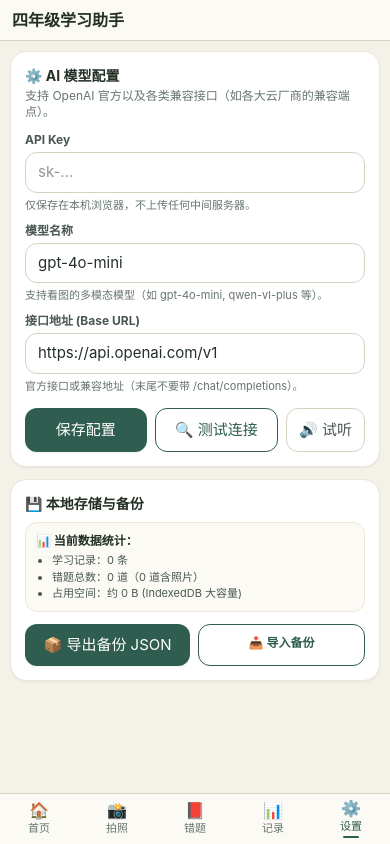
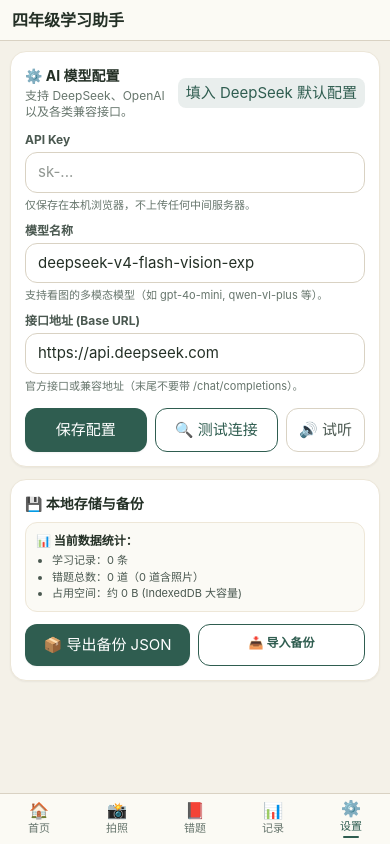
Before and after one commit to zonglinxie-cyber/nuer-xuexi, a React (Vite) app: page /settings in a window 390 px wide. Built offline with nearby package versions, Linux system fonts and the light colour scheme.

Commit message:
feat: 修改应用名称为数学助手，默认配置改为DeepSeek视觉模型

```diff
--- a/index.html
+++ b/index.html
@@ -6,8 +6,8 @@
     <meta name="theme-color" content="#fbfaf5" />
     <meta name="mobile-web-app-capable" content="yes" />
     <meta name="apple-mobile-web-app-capable" content="yes" />
-    <meta name="apple-mobile-web-app-title" content="学习助手" />
-    <title>四年级学习助手</title>
+    <meta name="apple-mobile-web-app-title" content="数学助手" />
+    <title>数学助手</title>
   </head>
   <body>
     <div id="root"></div>
--- a/src/pages/SettingsPage.tsx
+++ b/src/pages/SettingsPage.tsx
@@ -119,10 +119,21 @@ export default function SettingsPage() {
       <NoticeBanner notice={notice} />
 
       <section className="rounded-2xl bg-white p-3.5 sm:p-5 shadow-xs border border-[#ece6d8]">
-        <h2 className="text-sm sm:text-base font-bold text-[#243026]">⚙️ AI 模型配置</h2>
-        <p className="mt-0.5 text-xs text-[#66756c]">
-          支持 OpenAI 官方以及各类兼容接口（如各大云厂商的兼容端点）。
-        </p>
+        <div className="flex items-center justify-between">
+          <div>
+            <h2 className="text-sm sm:text-base font-bold text-[#243026]">⚙️ AI 模型配置</h2>
+            <p className="mt-0.5 text-xs text-[#66756c]">
+              支持 DeepSeek、OpenAI 以及各类兼容接口。
+            </p>
+          </div>
+          <button
+            type="button"
+            onClick={() => setSettings((prev) => ({ ...prev, baseUrl: DEFAULT_SETTINGS.baseUrl, model: DEFAULT_SETTINGS.model }))}
+            className="rounded-lg bg-[#2f5d50]/10 px-2 py-1 text-[11px] font-bold text-[#2f5d50] hover:bg-[#2f5d50]/20 shrink-0"
+          >
+            填入 DeepSeek 默认配置
+          </button>
+        </div>
         <form className="mt-3 space-y-2.5" onSubmit={handleSave}>
           <Field label="API Key" hint="仅保存在本机浏览器，不上传任何中间服务器。">
             <input
--- a/src/services/settingsService.ts
+++ b/src/services/settingsService.ts
@@ -10,8 +10,8 @@ export const PRODUCTION_OPENAI_PROXY_BASE = '/api/openai/v1'
 
 export const DEFAULT_SETTINGS: AiSettings = {
   apiKey: '',
-  model: 'gpt-4o-mini',
-  baseUrl: OFFICIAL_OPENAI_BASE,
+  model: 'deepseek-v4-flash-vision-exp',
+  baseUrl: 'https://api.deepseek.com',
 }
 
 export function isOfficialOpenAiBase(baseUrl: string): boolean {
--- a/vite.config.ts
+++ b/vite.config.ts
@@ -11,7 +11,7 @@ export default defineConfig({
       registerType: 'autoUpdate',
       includeAssets: ['pwa-icon.svg'],
       manifest: {
-        name: '四年级数学学习助手',
+        name: '数学助手',
         short_name: '数学助手',
         description: '家庭数学提分与辅导助手',
         theme_color: '#fbfaf5',
```
